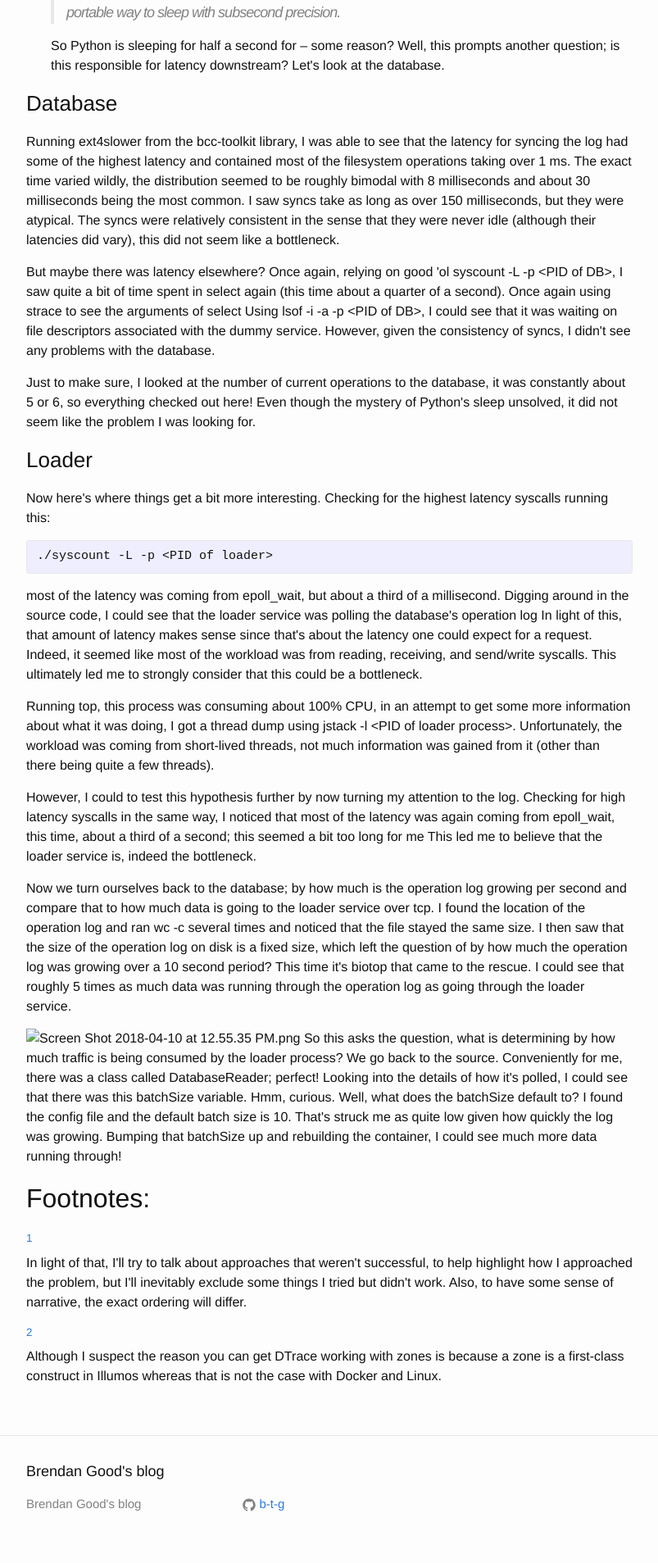
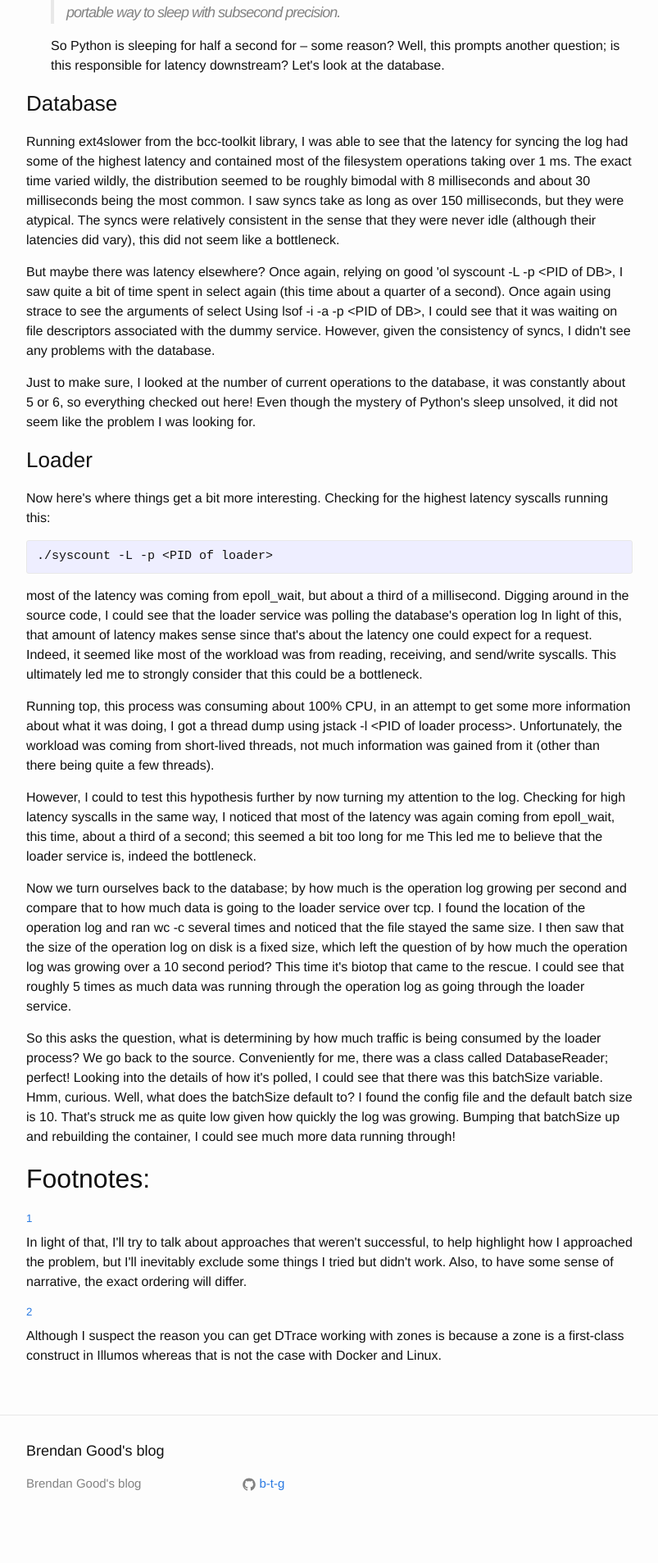
Before and after one commit to b-t-g/b-t-g.github.io, a Jekyll site: the page built from _posts/2018-04-09-bcc.html, in a window 1280 px wide. Shown: the part 1466-3373 px from the top of the page at 82% size, without its empty margins (238-1041 px from the left). Built offline with Jekyll 4.4.1, drawn with Linux system fonts in a browser that asks for light colours; formulas are drawn with MathJax 3; after the commit the page ends 3348 px from its top, so only the background shows below that.

Commit message:
Undo screenshot.

```diff
--- a/_posts/2018-04-09-bcc.html
+++ b/_posts/2018-04-09-bcc.html
@@ -152,7 +152,6 @@ through the operation log as going through the loader service.
 </p>
 
 <p>
-<img src="file:///Users/brendangood/Desktop/Screen Shot 2018-04-10 at 12.55.35 PM.png" alt="Screen Shot 2018-04-10 at 12.55.35 PM.png" />
 So this asks the question, what is determining by how much traffic is being consumed by the loader
 process? We go back to the source. Conveniently for me, there was a class called DatabaseReader; perfect! Looking into the details of how it's polled, I could see that there was this batchSize
 variable. Hmm, curious. Well, what does the batchSize default to? I found the config file and the default batch size is 10. That's struck me as quite low given how quickly the log was growing.
```
